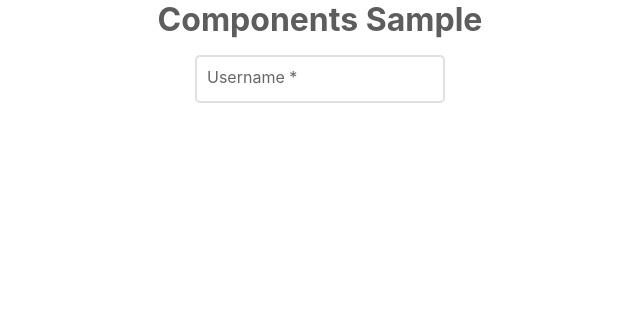
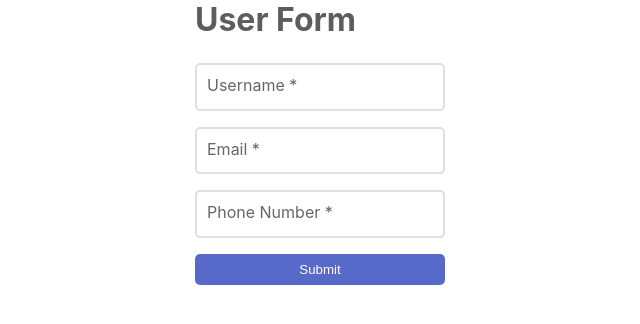
Before and after one commit to lucas-souzar/react-hook-form-example, a React (Create React App) app: page / in a window 1280 px wide. Shown: the top 324 px of the page, without its empty margins (320-960 px from the left). Built offline with nearby package versions, Linux system fonts and the light colour scheme.

Commit message:
feat: adding user form

```diff
--- a/src/App.tsx
+++ b/src/App.tsx
@@ -1,18 +1,11 @@
+import { UserForm } from "./pages/UserForm";
+
 import "./App.css";
-import { Input } from "./components/Input";
 
 function App() {
   return (
     <div className="App">
-      <h1>Components Sample</h1>
-
-      <Input
-        id="username"
-        type="text"
-        label="Username"
-        placeholder="Enter your username"
-        required
-      />
+      <UserForm />
     </div>
   );
 }
--- a/src/pages/UserForm/index.tsx
+++ b/src/pages/UserForm/index.tsx
@@ -1,3 +1,38 @@
+import { Input } from "../../components/Input";
+import { Button, Form, FormContainer } from "./styles";
+
 export function UserForm() {
-  return <div></div>;
+  return (
+    <FormContainer>
+      <h1>User Form</h1>
+
+      <Form>
+        <Input
+          id="username"
+          type="text"
+          label="Username"
+          placeholder="Enter your username"
+          required
+        />
+
+        <Input
+          id="email"
+          type="text"
+          label="Email"
+          placeholder="Enter your email"
+          required
+        />
+
+        <Input
+          id="phone-number"
+          type="text"
+          label="Phone Number"
+          placeholder="Enter your phone"
+          required
+        />
+
+        <Button>Submit</Button>
+      </Form>
+    </FormContainer>
+  );
 }
--- /dev/null
+++ b/src/pages/UserForm/styles.ts
@@ -0,0 +1,26 @@
+import styled from "styled-components";
+
+export const FormContainer = styled.div`
+  display: flex;
+  flex-direction: column;
+  gap: 1.5rem;
+`;
+
+export const Form = styled.form`
+  display: flex;
+  flex-direction: column;
+  gap: 1rem;
+`;
+
+export const Button = styled.button`
+  background: #576aca;
+  color: #ffffff;
+  border: none;
+  padding: 0.5rem;
+  border-radius: 5px;
+  transition: background 0.4s;
+
+  &:hover {
+    background: #576acacf;
+  }
+`;
```
